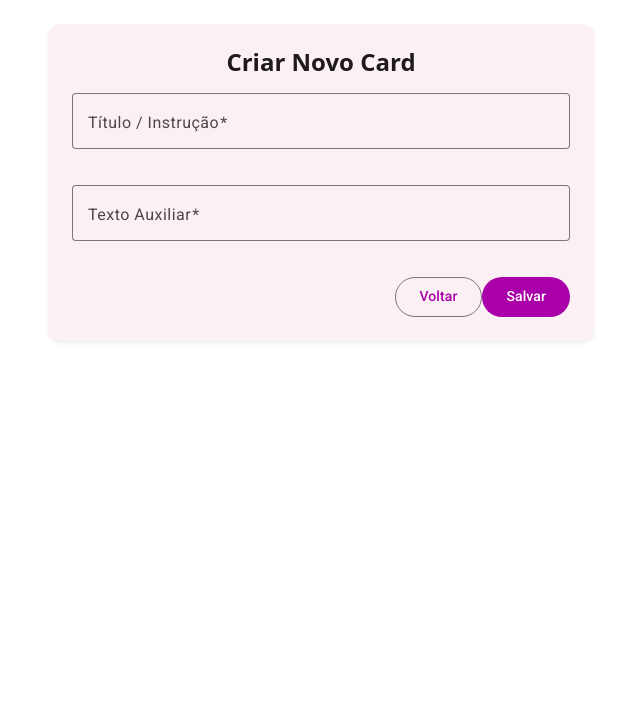
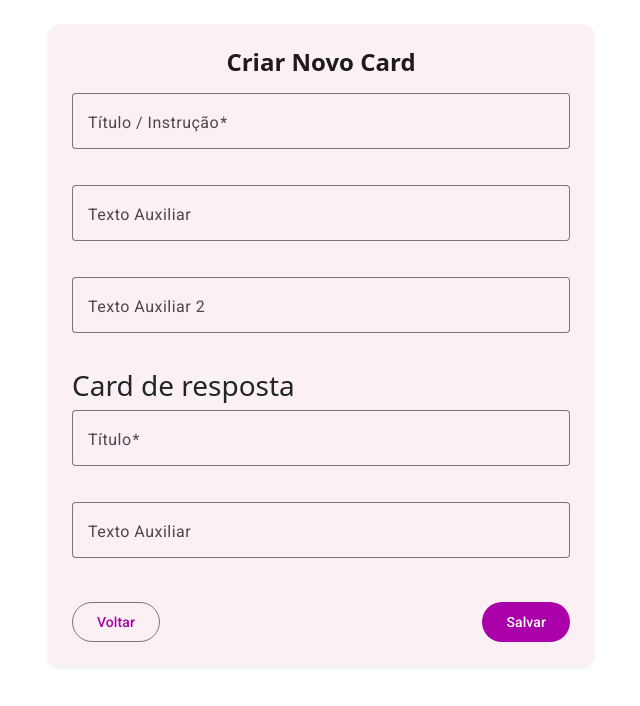
Before and after one commit to AlineRJO/english_trainer, an Angular app: page /create-card in a window 1280 px wide. Shown: the top 706 px of the page, without its empty margins (319-959 px from the left). Built offline with nearby package versions, Linux system fonts and the light colour scheme.

Commit message:
chore(create-card): adjust layout

```diff
--- a/src/app/components/create-card/create-card.component.html
+++ b/src/app/components/create-card/create-card.component.html
@@ -25,7 +25,7 @@
             </mat-form-field>
           </div>
 
-          <!-- Campo Texto Auxiliar -->
+          <!-- Campo Texto Auxiliar 1 -->
           <div class="mb-3">
             <mat-form-field appearance="outline" class="w-100">
               <mat-label>Texto Auxiliar</mat-label>
@@ -42,8 +42,63 @@
             </mat-form-field>
           </div>
 
+          <!-- Campo Texto Auxiliar 2 -->
+          <div class="mb-3">
+            <mat-form-field appearance="outline" class="w-100">
+              <mat-label>Texto Auxiliar 2</mat-label>
+              <input
+                matInput
+                id="card-auxiliary2-text-input"
+                formControlName="auxiliaryText2"
+                placeholder="Ex: give a tip"
+                maxlength="300"
+              />
+              <mat-error *ngIf="form.get('auxiliaryText2')?.hasError('maxlength')">
+                Máximo de 300 caracteres
+              </mat-error>
+            </mat-form-field>
+          </div>
+
+          <h3>Card de resposta</h3>
+          <!-- Campo titulo resposta -->
+          <div class="mb-3">
+            <mat-form-field appearance="outline" class="w-100">
+              <mat-label>Título</mat-label>
+              <input
+                matInput
+                id="card-title-input"
+                formControlName="titleAnswer"
+                placeholder="Ex: Explain this..."
+                maxlength="100"
+              />
+              <mat-error *ngIf="form.get('title')?.hasError('required')">
+                Campo obrigatório
+              </mat-error>
+              <mat-error *ngIf="form.get('title')?.hasError('maxlength')">
+                Máximo de 100 caracteres
+              </mat-error>
+            </mat-form-field>
+          </div>
+
+          <!-- Campo Texto Auxiliar 1 resposta -->
+          <div class="mb-3">
+            <mat-form-field appearance="outline" class="w-100">
+              <mat-label>Texto Auxiliar</mat-label>
+              <input
+                matInput
+                id="card-auxiliary-answer-input"
+                formControlName="auxiliaryTextAnswer"
+                placeholder="Ex: give a tip"
+                maxlength="300"
+              />
+              <mat-error *ngIf="form.get('auxiliaryText')?.hasError('maxlength')">
+                Máximo de 300 caracteres
+              </mat-error>
+            </mat-form-field>
+          </div>
+
           <!-- Ações do Formulário -->
-          <div class="d-flex justify-content-end mt-2">
+          <div class="d-flex justify-content-between mt-4">
             <button mat-stroked-button type="button" (click)="goBack()">
               Voltar
             </button>
--- a/src/app/components/create-card/create-card.component.ts
+++ b/src/app/components/create-card/create-card.component.ts
@@ -31,7 +31,10 @@ export class CreateCardComponent {
 
   form: FormGroup = this.fb.group({
     title: ['', [Validators.required, Validators.maxLength(100)]],
-    auxiliaryText: ['', [Validators.required, Validators.maxLength(300)]],
+    titleAnswer: ['', [Validators.required, Validators.maxLength(200)]],
+    auxiliaryText: ['', [Validators.maxLength(300)]],
+    auxiliaryText2: ['', [Validators.maxLength(300)]],
+    auxiliaryTextAnswer: ['', [Validators.maxLength(300)]],
   });
 
   onSubmit(): void {
```
Also changed, not shown: src/app/data/cards.json (+7 -4 lines).
